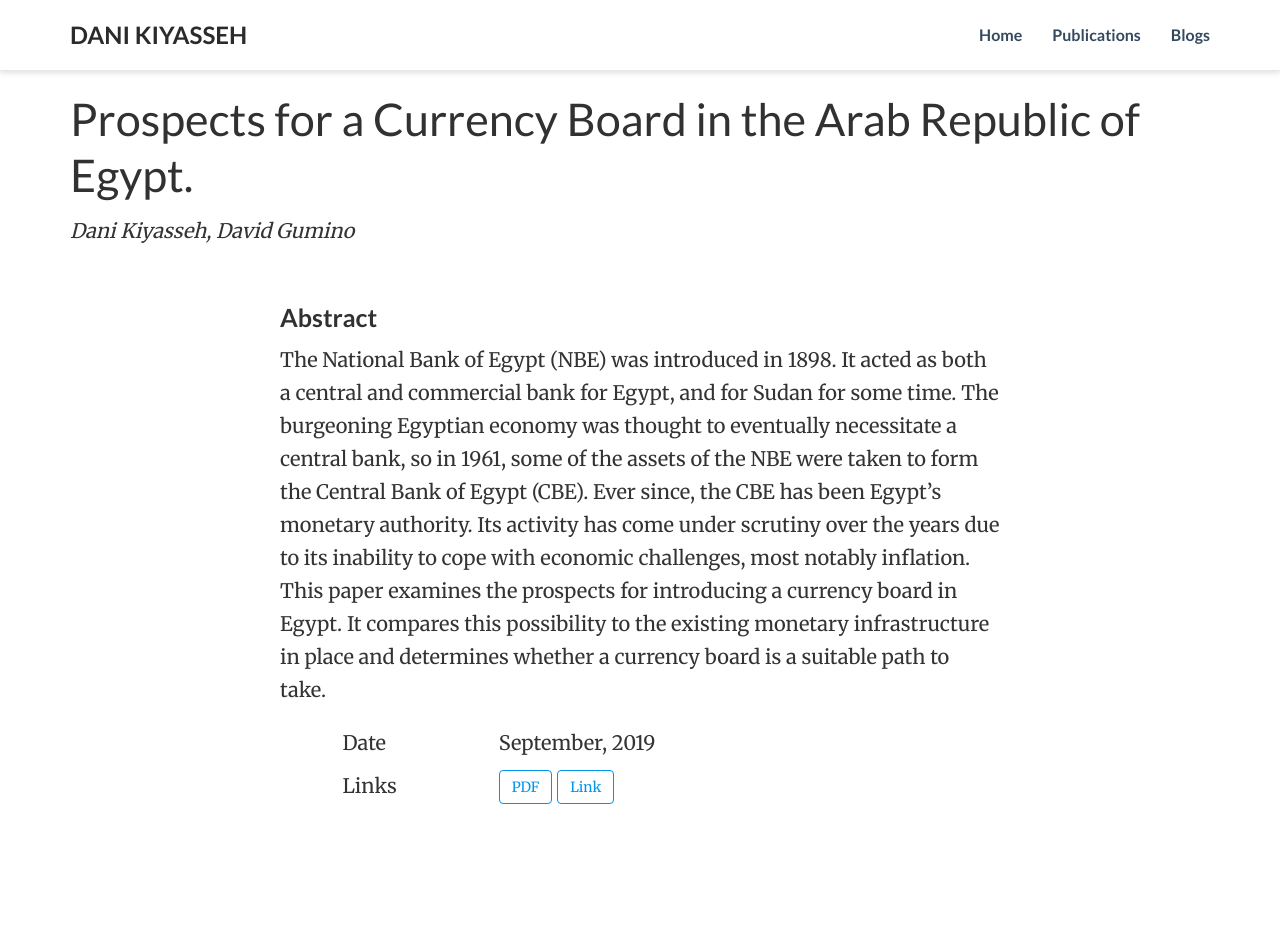
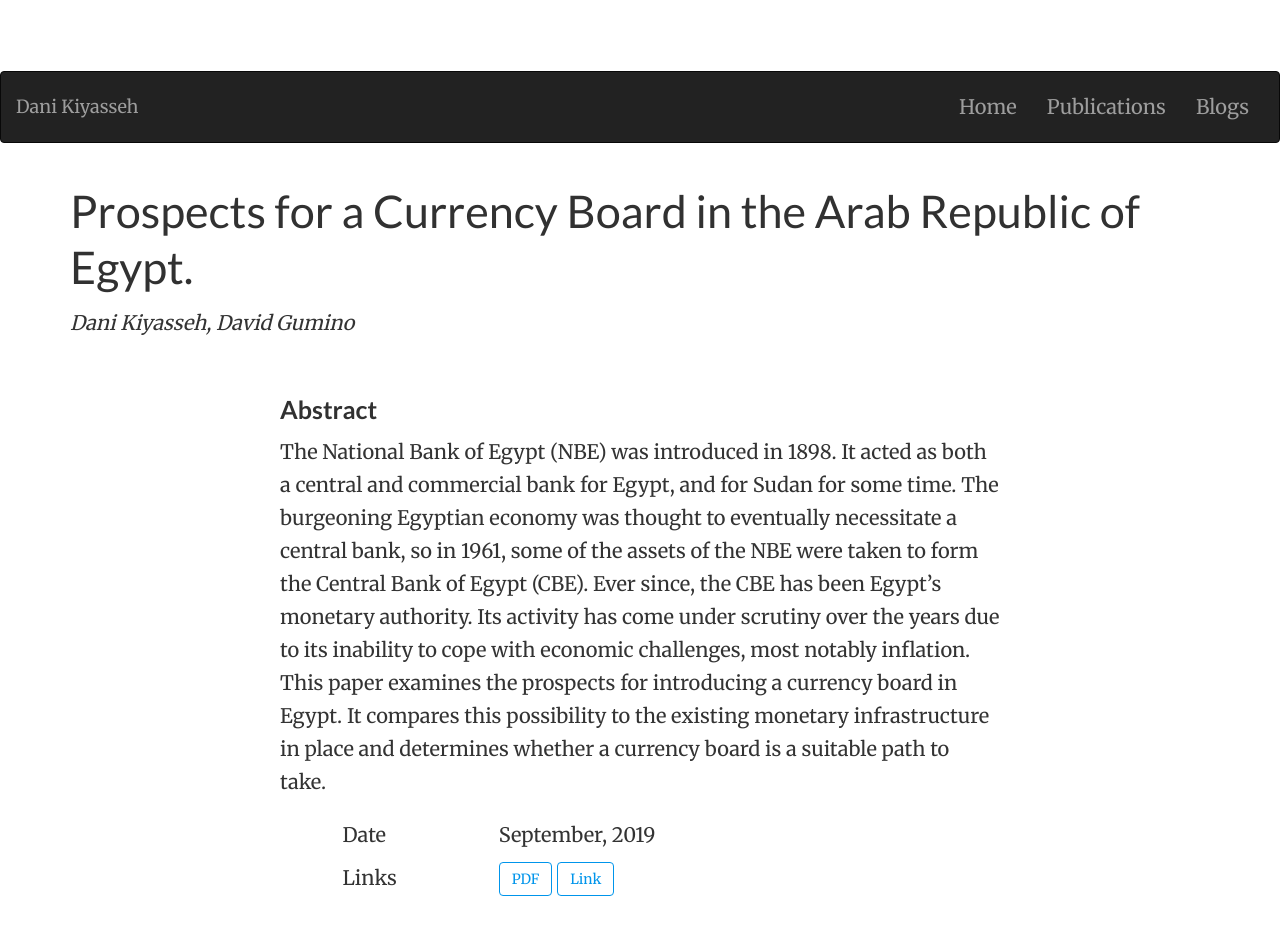
Before and after one commit to danikiyasseh/danikiyasseh.github.io, a Jekyll site: the page publications/currency_board/index.html, which Jekyll copies as it is, in a window 1280 px wide and 946 px high. Shown: the top 935 px of the window. Built offline with Jekyll 4.4.1, drawn with Linux system fonts in a browser that asks for light colours; a style sheet for code colours, icons or effects is not loaded.

Commit message:
Update index.html

```diff
--- a/publications/currency_board/index.html
+++ b/publications/currency_board/index.html
@@ -30,10 +30,11 @@
 
 </head>
 
-<body id="top" data-spy="scroll" data-target="#navbar-main" data-offset="71">
+<!-- 	id="top" data-spy="scroll" data-target="#navbar-main" data-offset="71"> -->
+<body>
 
-<nav class="navbar navbar-default navbar-fixed-top" id="navbar-main">
-  <div class="container">
+<nav class="navbar navbar-inverse">
+  <div class="container-fluid">
 
     <div class="navbar-header">
       <button type="button" class="navbar-toggle" data-toggle="collapse"
```
